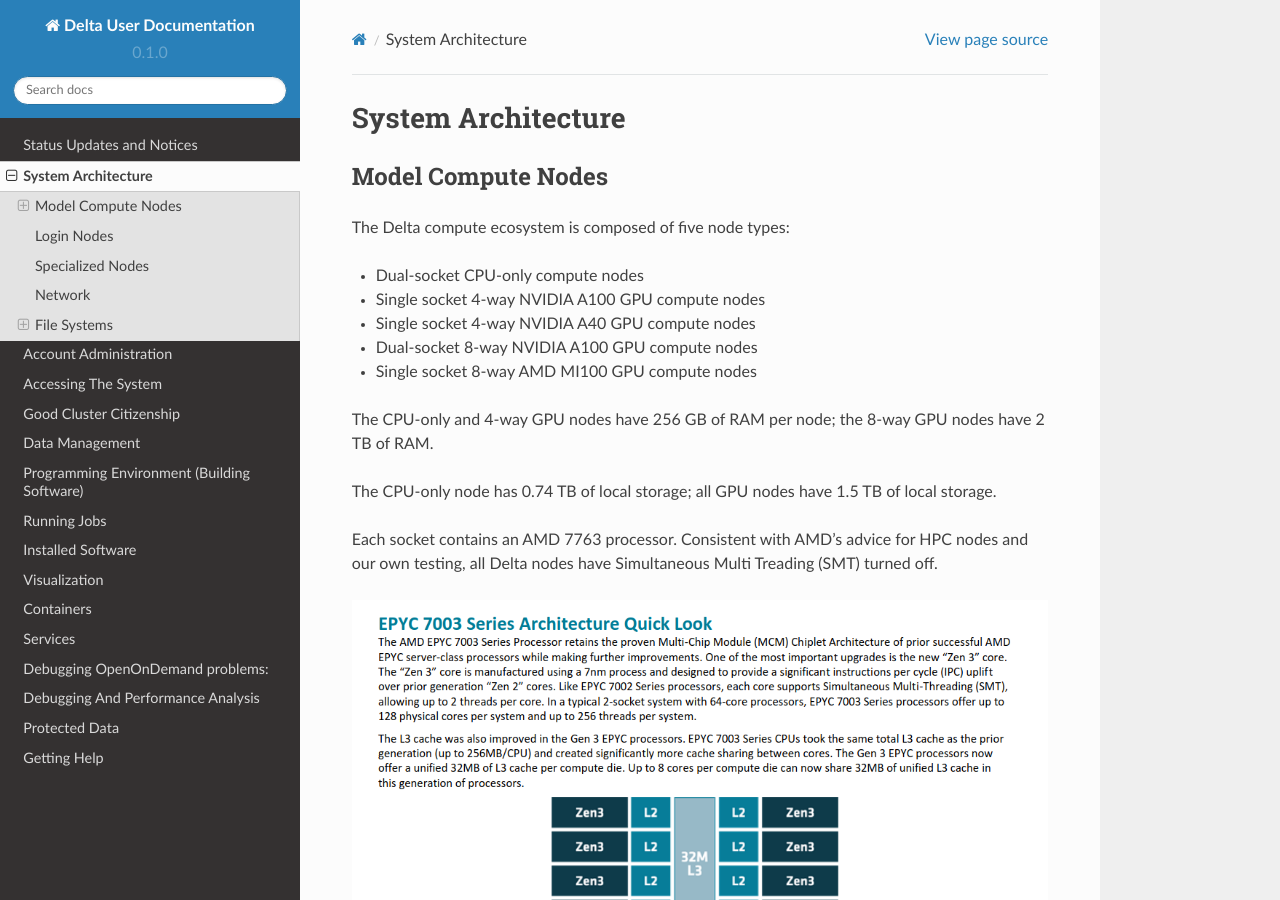
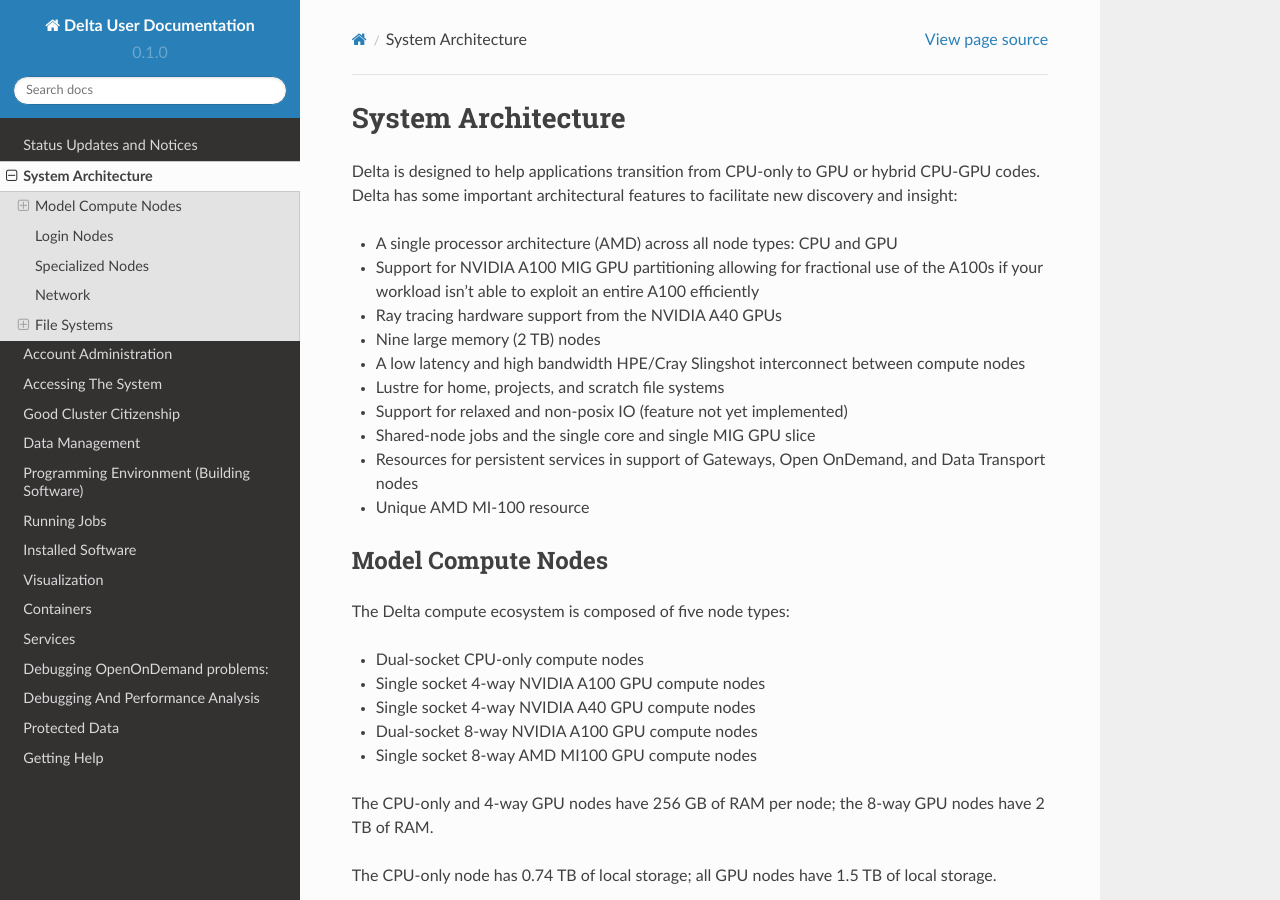
Before and after one commit to ncsa/Delta_doc, a Sphinx documentation site: the page built from docs/source/architecture.rst, in a window 1280 px wide and 900 px high. Built offline with Sphinx 7.4.7 and the Read the Docs theme 2.0.0, drawn with Linux system fonts in a browser that asks for light colours; pages that are not in the unit, such as notebooks, are missing from menus; some of the changed text lies outside the part shown.

Commit message:
Update architecture.rst added missing content
added missing content from directly below system architecture heading.

```diff
--- a/docs/source/architecture.rst
+++ b/docs/source/architecture.rst
@@ -1,5 +1,25 @@
 System Architecture
 =======================
+
+Delta is designed to help applications transition from CPU-only to GPU
+or hybrid CPU-GPU codes. Delta has some important architectural features
+to facilitate new discovery and insight:
+
+-  A single processor architecture (AMD) across all node types: CPU and
+   GPU
+-  Support for NVIDIA A100 MIG GPU partitioning allowing for fractional
+   use of the A100s if your workload isn't able to exploit an entire
+   A100 efficiently
+-  Ray tracing hardware support from the NVIDIA A40 GPUs
+-  Nine large memory (2 TB) nodes
+-  A low latency and high bandwidth HPE/Cray Slingshot interconnect
+   between compute nodes
+-  Lustre for home, projects, and scratch file systems
+-  Support for relaxed and non-posix IO (feature not yet implemented)
+-  Shared-node jobs and the single core and single MIG GPU slice
+-  Resources for persistent services in support of Gateways, Open
+   OnDemand, and Data Transport nodes
+-  Unique AMD MI-100 resource
 
 Model Compute Nodes
 ----------------------
@@ -99,10 +119,8 @@ HSN  SYS  SYS  SYS  PHB  X
 
 | Table Legend:
 - X = Self
-- SYS = Connection traversing PCIe as well as the SMP interconnect between
-- NUMA nodes (e.g., QPI/UPI)
-- NODE = Connection traversing PCIe as well as the interconnect between
-- PCIe Host Bridges within a NUMA node
+- SYS = Connection traversing PCIe as well as the SMP interconnect between NUMA nodes (e.g., QPI/UPI)
+- NODE = Connection traversing PCIe as well as the interconnect between PCIe Host Bridges within a NUMA node
 - PHB = Connection traversing PCIe as well as a PCIe Host Bridge (typically the CPU)
 - NV# = Connection traversing a bonded set of # NVLinks
 
@@ -160,10 +178,8 @@ HSN  SYS  SYS  SYS  PHB  X
 
 | Table Legend:
 - X = Self
-- SYS = Connection traversing PCIe as well as the SMP interconnect between
-- NUMA nodes (e.g., QPI/UPI)
-- NODE = Connection traversing PCIe as well as the interconnect between
-- PCIe Host Bridges within a NUMA node
+- SYS = Connection traversing PCIe as well as the SMP interconnect between NUMA nodes (e.g., QPI/UPI)
+- NODE = Connection traversing PCIe as well as the interconnect between PCIe Host Bridges within a NUMA node
 - PHB = Connection traversing PCIe as well as a PCIe Host Bridge (typically the CPU)
 - NV# = Connection traversing a bonded set of # NVLinks
 
@@ -234,10 +250,8 @@ $$$$$$$$$$$$$$$$$$$$$$$$$$$$$$$$$$$$$$$$$$$$$$$$$$$$$$$
 
 | Table Legend:
 - X = Self
-- SYS = Connection traversing PCIe as well as the SMP interconnect between
-- NUMA nodes (e.g., QPI/UPI)
-- NODE = Connection traversing PCIe as well as the interconnect between
-- PCIe Host Bridges within a NUMA node
+- SYS = Connection traversing PCIe as well as the SMP interconnect between NUMA nodes (e.g., QPI/UPI)
+- NODE = Connection traversing PCIe as well as the interconnect between PCIe Host Bridges within a NUMA node
 - PHB = Connection traversing PCIe as well as a PCIe Host Bridge (typically the CPU)
 - NV# = Connection traversing a bonded set of # NVLinks
 
```
